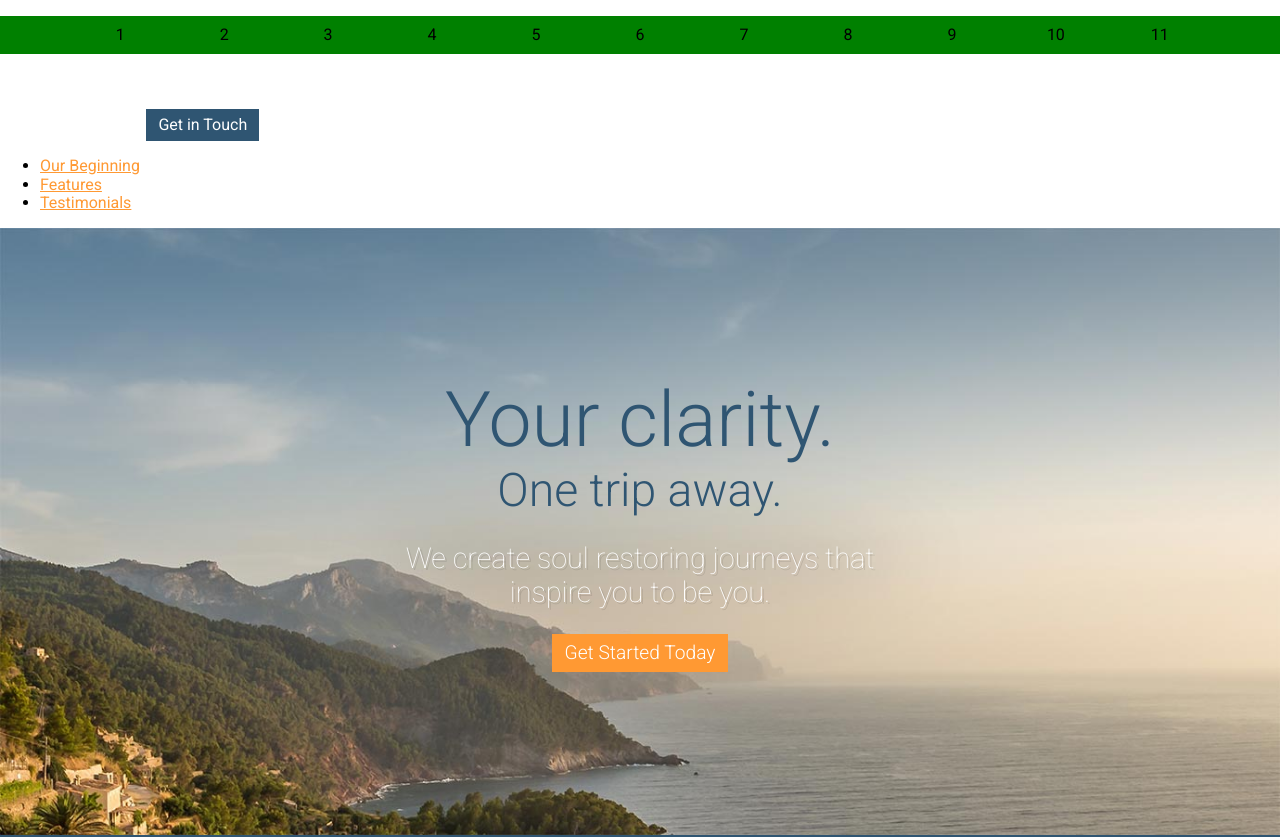
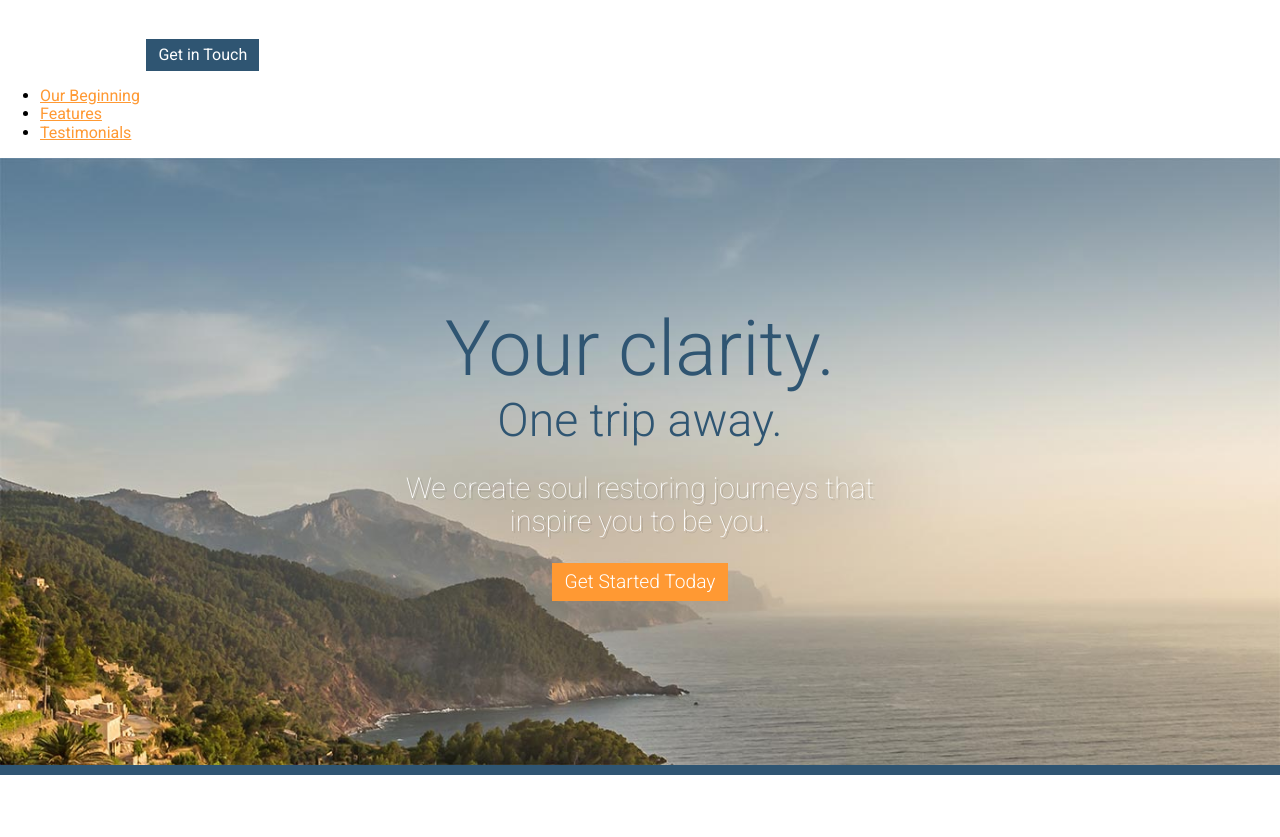
Before and after one commit to devcodehunter/travel, a website: page app/index.html in a window 1280 px wide. Shown: the top 837 px of the page. Drawn offline with Linux system fonts and the light colour scheme.

Commit message:
Remove Test Number & Branches

```diff
--- a/app/assets/styles/modules/_no-need.css
+++ /dev/null
@@ -1,11 +0,0 @@
-.count {
-	padding: 10px 0;
-	width: 100%;
-	text-align: center;
-	background-color: green;
-	li {
-		width: 100px;
-		list-style: none;
-		display: inline-block;
-	}
-}
--- a/app/assets/styles/styles.css
+++ b/app/assets/styles/styles.css
@@ -9,4 +9,3 @@
 @import "modules/_headline";
 @import "modules/_row";
 @import "modules/_generic-content-container";
-@import "modules/_no-need";
--- a/app/index.html
+++ b/app/index.html
@@ -11,19 +11,6 @@
 
 </head>
 <body>
-  <ul class="count">
-    <li>1</li>
-    <li>2</li>
-    <li>3</li>
-    <li>4</li>
-    <li>5</li>
-    <li>6</li>
-    <li>7</li>
-    <li>8</li>
-    <li>9</li>
-    <li>10</li>
-    <li>11</li>
-  </ul>
   <header>
     <img src="assets/images/icons/clear-view-escapes.svg">
     <a href="#" class="btn">Get in Touch</a>
--- a/app/temp/styles/styles.css
+++ b/app/temp/styles/styles.css
@@ -733,16 +733,3 @@ a {
 .generic-content-container p a {
 		font-weight: 700;
 	}
-
-.count {
-	padding: 10px 0;
-	width: 100%;
-	text-align: center;
-	background-color: green;
-}
-
-.count li {
-		width: 100px;
-		list-style: none;
-		display: inline-block;
-	}
```
